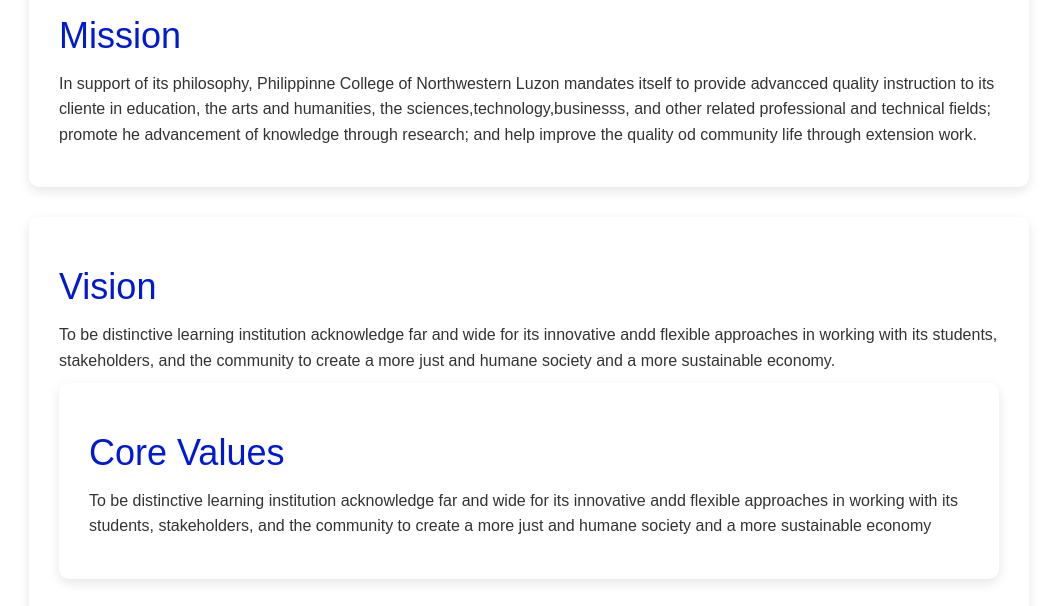
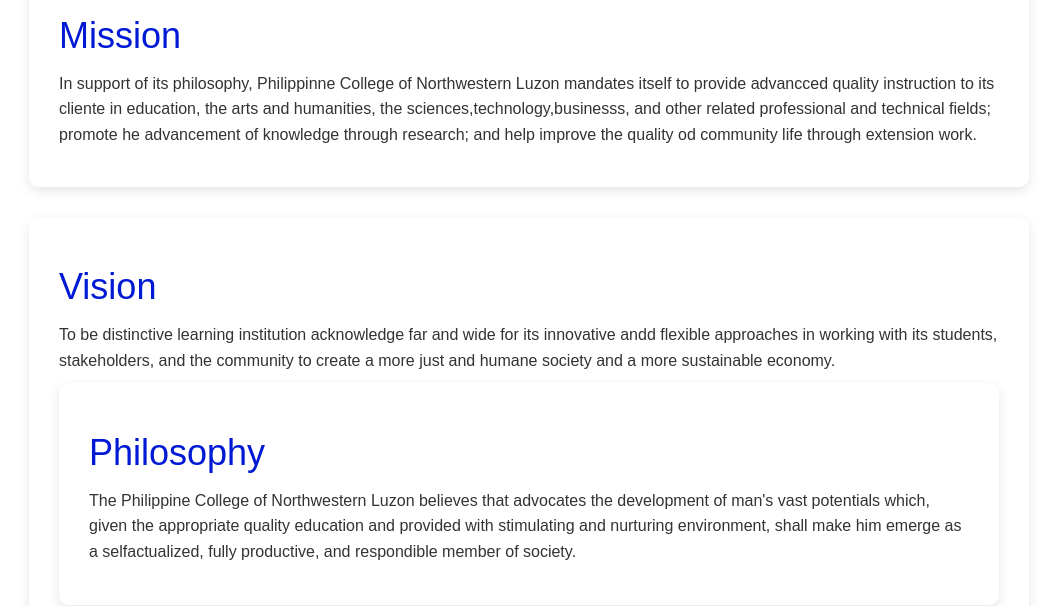
Before and after one commit to rodacases325/PaguelREPOSITORY, a plain HTML site: page aboutus.html in a window 1280 px wide. Shown: the part 1254-1860 px from the top of the page, without its empty margins (111-1168 px from the left). Drawn offline with nearby package versions, Linux system fonts and the light colour scheme.

Commit message:
Update aboutus.html

```diff
--- a/aboutus.html
+++ b/aboutus.html
@@ -44,8 +44,8 @@
                     <h1>Vision</h1>
                 <p>To be distinctive learning institution acknowledge far and wide for its innovative andd flexible approaches in working with its students, stakeholders, and the community to create a more just and humane society and a more sustainable economy.</p>
                 <div class="white-panel sticky-panel">
-                    <h1>Core Values</h1>
-                <p>To be distinctive learning institution acknowledge far and wide for its innovative andd flexible approaches in working with its students, stakeholders, and the community to create a more just and humane society and a more sustainable economy</p>
+                        <h1>Philosophy</h1>
+                <p>The Philippine College of Northwestern Luzon believes that advocates the development of man's vast potentials which, given the appropriate quality education  and provided with stimulating and nurturing environment, shall make him emerge as a selfactualized, fully productive, and respondible member of society.</p>
                 </div>
 
                 <footer>
```
